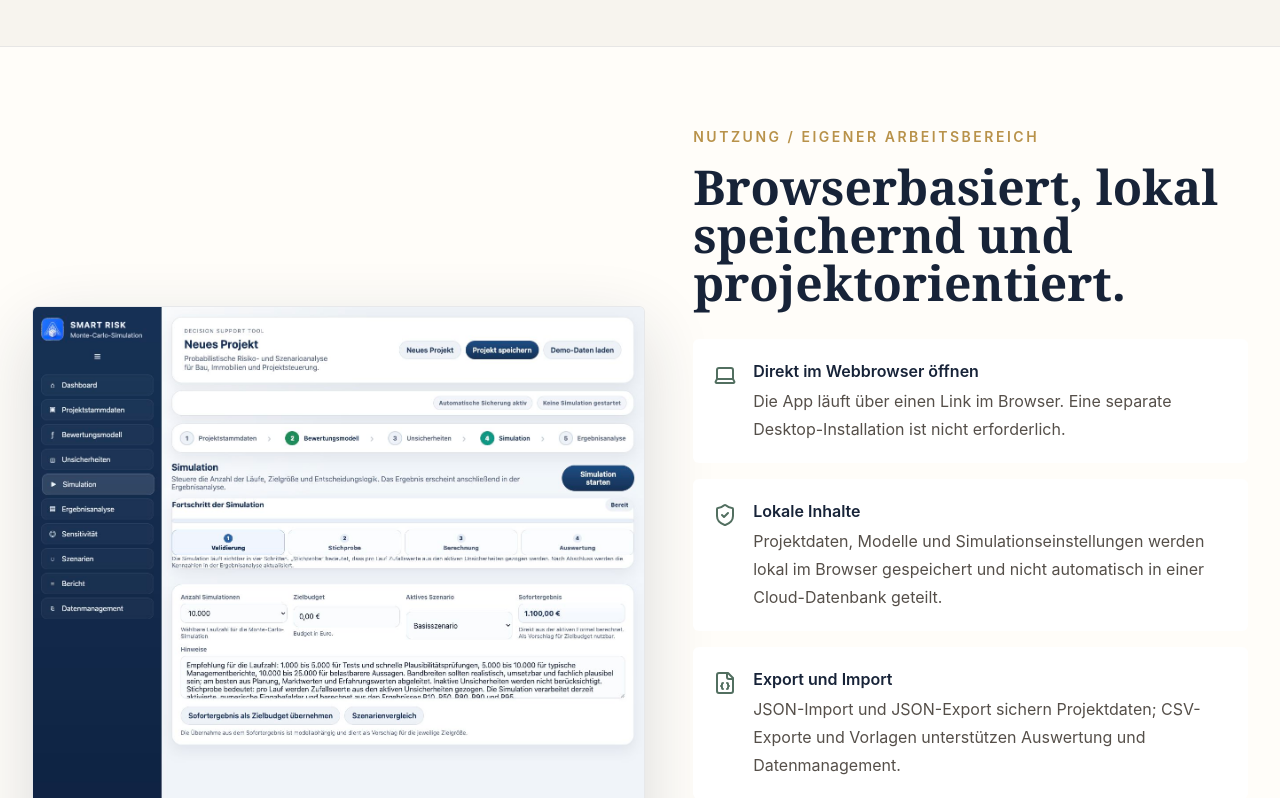
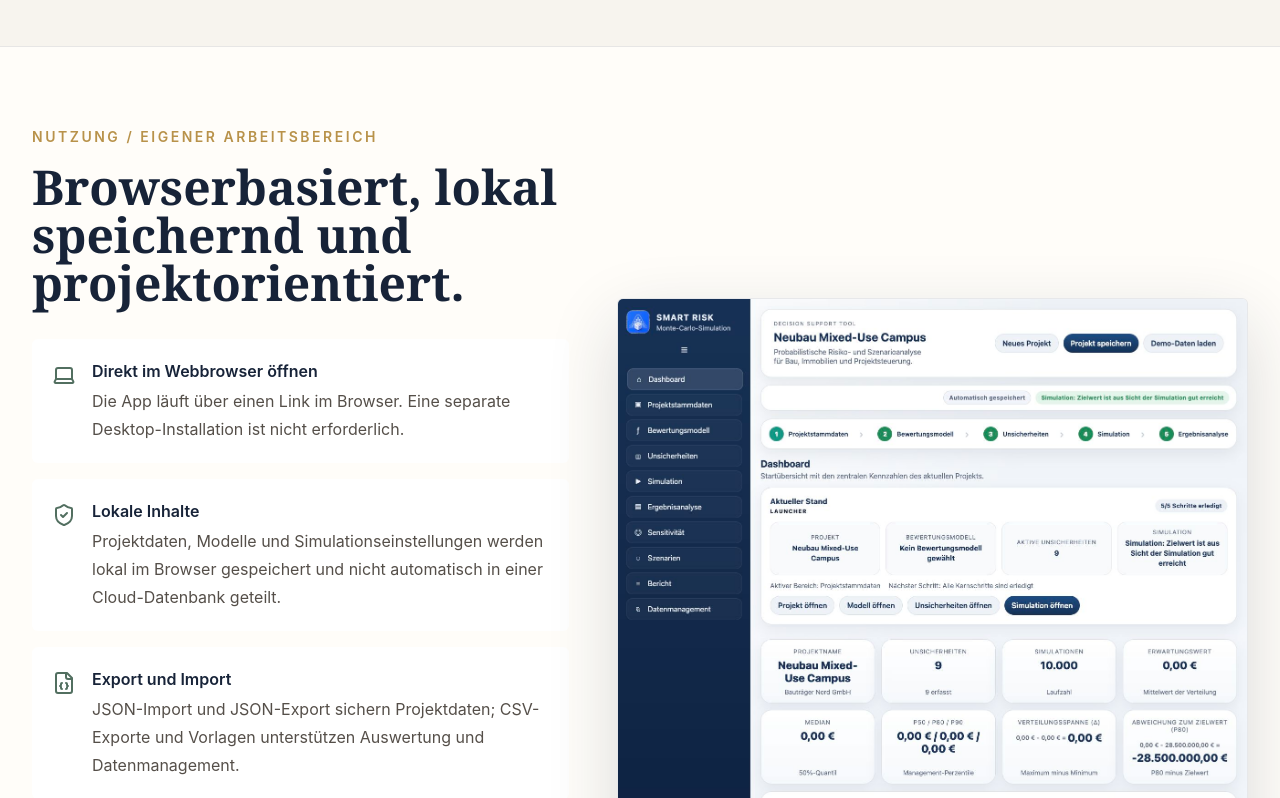
Before and after one commit to BM1964-25/SMART-RISK-Monte-Carlo-Simulation-Landingpage, a React (Vite) app: page / in a window 1280 px wide. Shown: the part 2161-2959 px from the top of the page. Built offline with nearby package versions, Linux system fonts and the light colour scheme.

Commit message:
Swap workspace section layout and image

```diff
--- a/src/App.tsx
+++ b/src/App.tsx
@@ -23,7 +23,7 @@ import {
 } from "lucide-react";
 import { useState } from "react";
 import heroScreenshot from "./assets/smart-risk-dashboard-hero.png";
-import simulationScreenshot from "./assets/smart-risk-simulation-section.png";
+import workspaceDashboard from "./assets/smart-risk-workspace-dashboard.png";
 import appIcon from "./assets/smart-risk-icon.jpeg";
 
 const appName = "SMART RISK Monte-Carlo-Simulation";
@@ -297,14 +297,7 @@ function App() {
       </section>
 
       <section id="workspace" className="border-y border-ink/10 bg-ivory">
-        <div className="mx-auto grid max-w-7xl items-center gap-12 px-5 py-20 sm:px-8 lg:grid-cols-[1.05fr_0.95fr]">
-          <div className="overflow-hidden rounded-md border border-ink/10 bg-white shadow-panel">
-            <img
-              src={simulationScreenshot}
-              alt="SMART RISK Simulation"
-              className="h-full w-full object-cover"
-            />
-          </div>
+        <div className="mx-auto grid max-w-7xl items-center gap-12 px-5 py-20 sm:px-8 lg:grid-cols-[0.92fr_1.08fr]">
           <div>
             <p className="text-sm font-semibold uppercase tracking-[0.18em] text-gold">
               Nutzung / Eigener Arbeitsbereich
@@ -351,6 +344,13 @@ function App() {
               App öffnen
               <ChevronRight size={18} aria-hidden="true" />
             </a>
+          </div>
+          <div className="overflow-hidden rounded-md border border-ink/10 bg-white shadow-panel">
+            <img
+              src={workspaceDashboard}
+              alt="SMART RISK Dashboard mit Kennzahlen und Simulationsergebnissen"
+              className="h-full w-full object-cover"
+            />
           </div>
         </div>
       </section>
```
Also changed, not shown: src/assets/smart-risk-workspace-dashboard.png (added).
